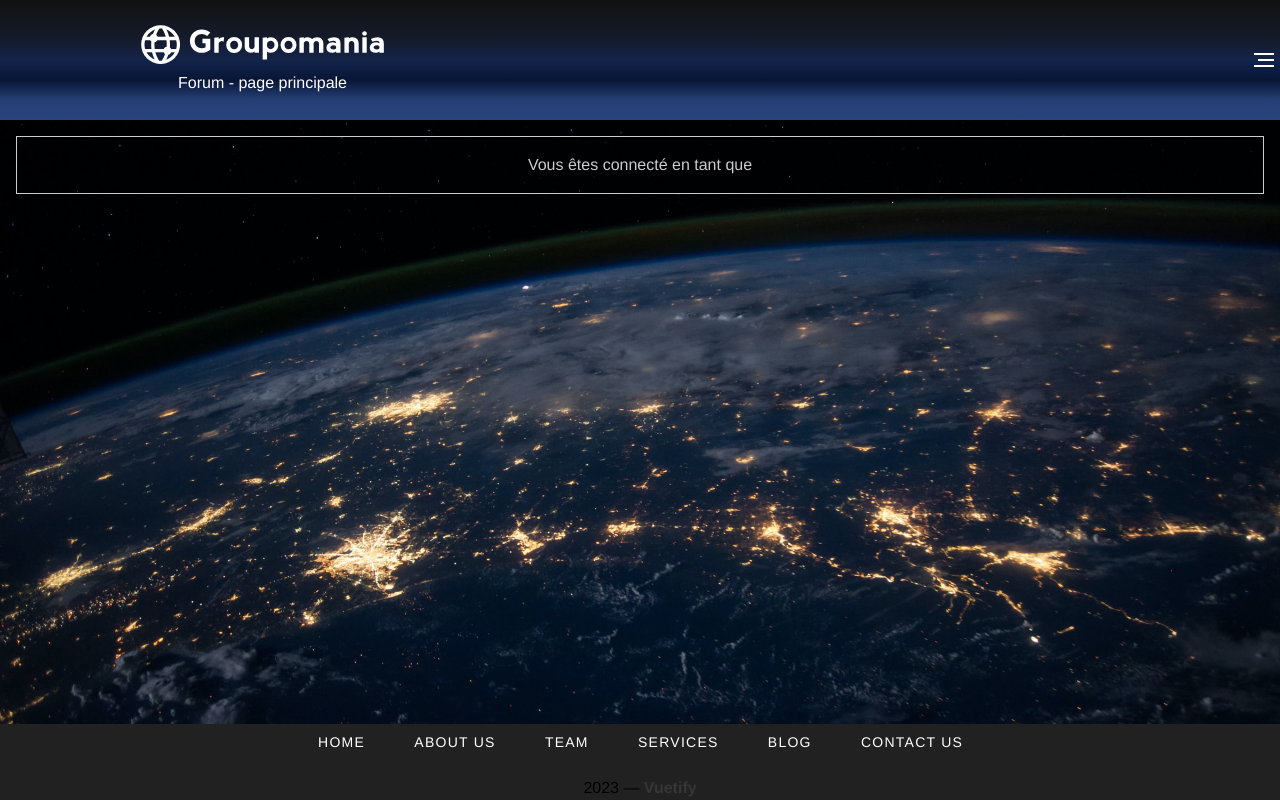
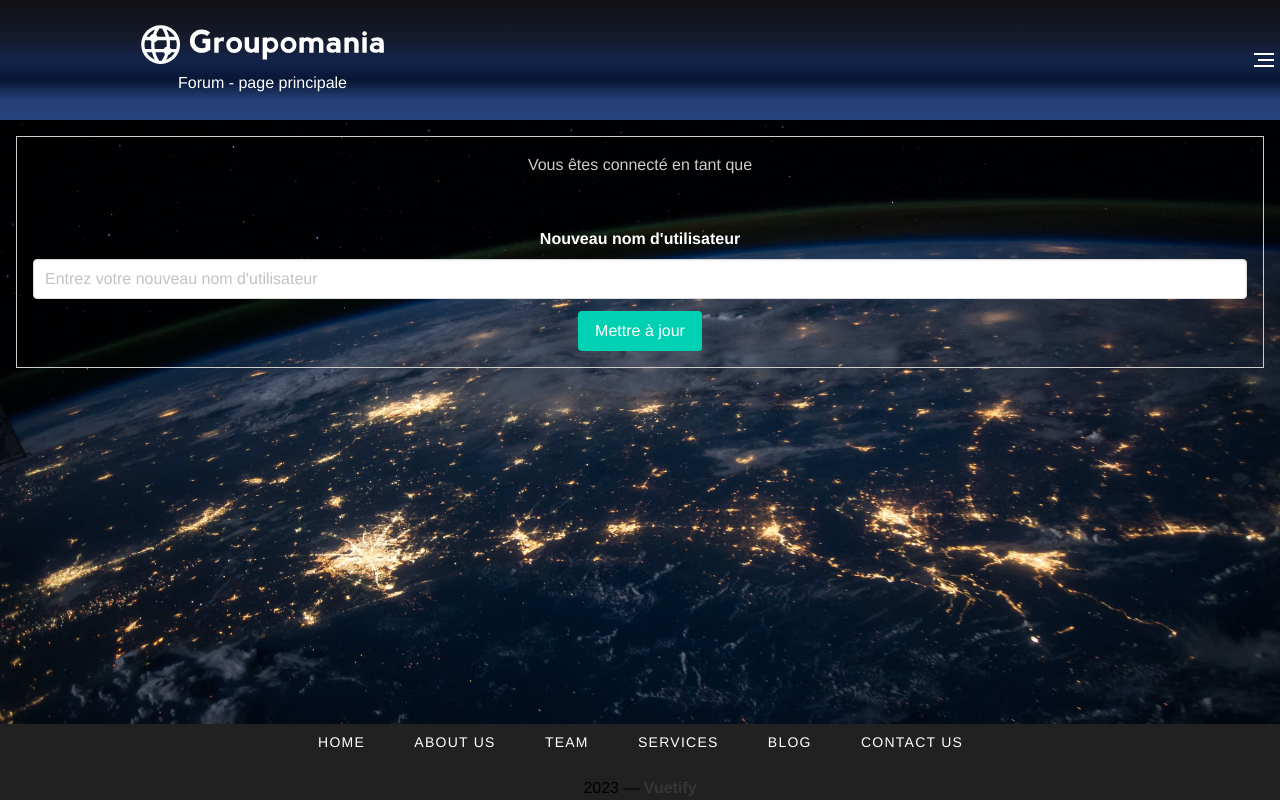
Before and after one commit to dasyx/groupomania, a Vue app in the folder frontend/: page /userprofile in a window 1280 px wide. Built offline with nearby package versions, Linux system fonts and the light colour scheme.

Commit message:
add username update in userprofile ok

```diff
--- a/frontend/src/components/UserProfile.vue
+++ b/frontend/src/components/UserProfile.vue
@@ -8,6 +8,30 @@
       <span
         >Vous êtes connecté en tant que <b>{{ userLogged.username }}</b></span
       >
+
+      <!-- Formulaire de mise à jour du nom d'utilisateur -->
+      <form @submit.prevent="updateUsername">
+        <div class="field">
+          <label for="newUsername" class="label"
+            >Nouveau nom d'utilisateur</label
+          >
+          <div class="control">
+            <input
+              class="input"
+              type="text"
+              v-model="newUsername"
+              id="newUsername"
+              placeholder="Entrez votre nouveau nom d'utilisateur"
+            />
+          </div>
+        </div>
+
+        <div class="field">
+          <div class="control">
+            <button class="button is-primary">Mettre à jour</button>
+          </div>
+        </div>
+      </form>
     </div>
   </div>
 </template>
@@ -27,6 +51,7 @@ export default {
     const userLogged = ref({ username: "" });
     const userToken = useStorage("user-token", null, sessionStorage);
     const userId = useStorage("user-id", null, sessionStorage);
+    const newUsername = ref(""); // Nouveau nom d'utilisateur
 
     const displayUserLogged = async () => {
       console.log("user-id:", userId.value);
@@ -64,6 +89,39 @@ export default {
       }
     };
 
+    const updateUsername = async () => {
+      if (!newUsername.value) {
+        console.error("Le nouveau nom d'utilisateur ne peut être vide.");
+        return;
+      }
+
+      try {
+        const response = await axios.put(
+          `${store.api_host}/user/update/${userId.value}`,
+          {
+            username: newUsername.value,
+          },
+          {
+            headers: {
+              Authorization: `Bearer ${userToken.value}`,
+            },
+          }
+        );
+
+        if (response.status === 200) {
+          console.log("Nom d'utilisateur mis à jour avec succès");
+          userLogged.value.username = newUsername.value;
+        } else {
+          console.error("Erreur lors de la mise à jour du nom d'utilisateur");
+        }
+      } catch (error) {
+        console.error(
+          "Erreur lors de la mise à jour du nom d'utilisateur:",
+          error
+        );
+      }
+    };
+
     onMounted(async () => {
       await displayUserLogged();
     });
@@ -71,6 +129,8 @@ export default {
     return {
       userLogged,
       displayUserLogged,
+      newUsername,
+      updateUsername, // Ajouter ici la méthode updateUsername
     };
   },
 };
```
